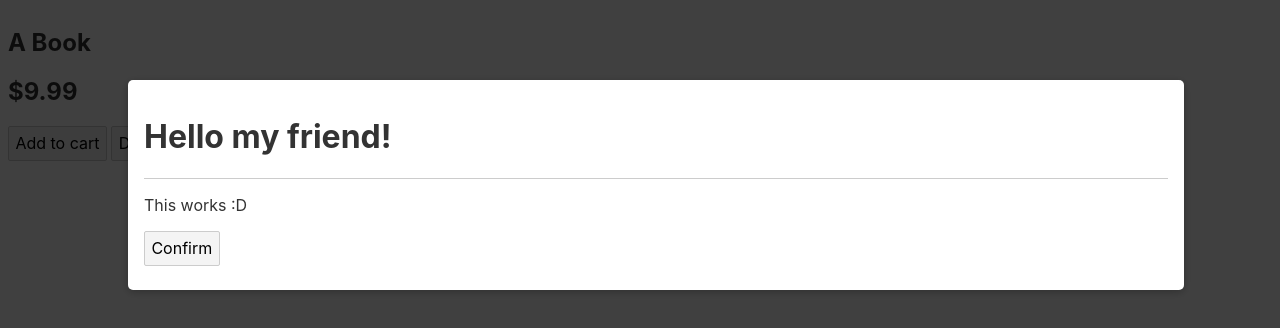
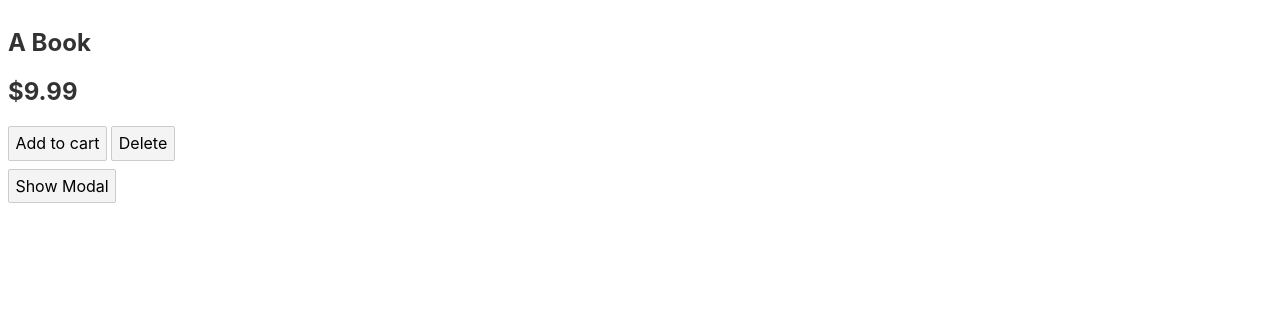
Before and after one commit to psyhedeliq/svelte-components, a Svelte app: page / in a window 1280 px wide. Shown: the top 328 px of the page. Built offline with nearby package versions, Linux system fonts and the light colour scheme.

Commit message:
feature: open/close modal

```diff
--- a/src/App.svelte
+++ b/src/App.svelte
@@ -10,12 +10,26 @@
     }
   ];
 
+  let showModal = false;
+
   const addToCart = event => {
     console.log(event);
   };
 
   const deleteProduct = event => {
     console.log(event.detail);
+  };
+
+  const showModalOnScreen = () => {
+    showModal = true;
+  };
+
+  const cancelModal = () => {
+    showModal = false;
+  };
+
+  const closeModal = () => {
+    showModal = false;
   };
 </script>
 
@@ -28,8 +42,12 @@
   <Product {...product} on:add-to-cart={addToCart} on:delete={deleteProduct} />
 {/each}
 
-<Modal>
-  <h1 slot="header">Hello my friend!</h1>
-  <p>This works :D</p>
-  <button slot="footer">Confirm</button>
-</Modal>
+<button on:click={showModalOnScreen}>Show Modal</button>
+
+{#if showModal}
+  <Modal on:cancel={cancelModal} on:close={closeModal}>
+    <h1 slot="header">Hello my friend!</h1>
+    <p>This works :D</p>
+    <!-- <button slot="footer" on:click={closeModal}>Confirm</button> -->
+  </Modal>
+{/if}
--- a/src/Modal.svelte
+++ b/src/Modal.svelte
@@ -1,5 +1,17 @@
 <script>
-  export let content;
+  import { createEventDispatcher } from "svelte";
+
+  const dispatch = createEventDispatcher();
+
+  // export let content;
+
+  const cancelModal = () => {
+    dispatch("cancel");
+  };
+
+  const closeModal = () => {
+    dispatch("close");
+  };
 </script>
 
 <style>
@@ -32,7 +44,7 @@
   }
 </style>
 
-<div class="backdrop" />
+<div class="backdrop" on:click={cancelModal} />
 <div class="modal">
   <header>
     <slot name="header" />
@@ -42,7 +54,7 @@
   </div>
   <footer>
     <slot name="footer">
-      <button>Close</button>
+      <button on:click={closeModal}>Close</button>
     </slot>
   </footer>
 </div>
```
